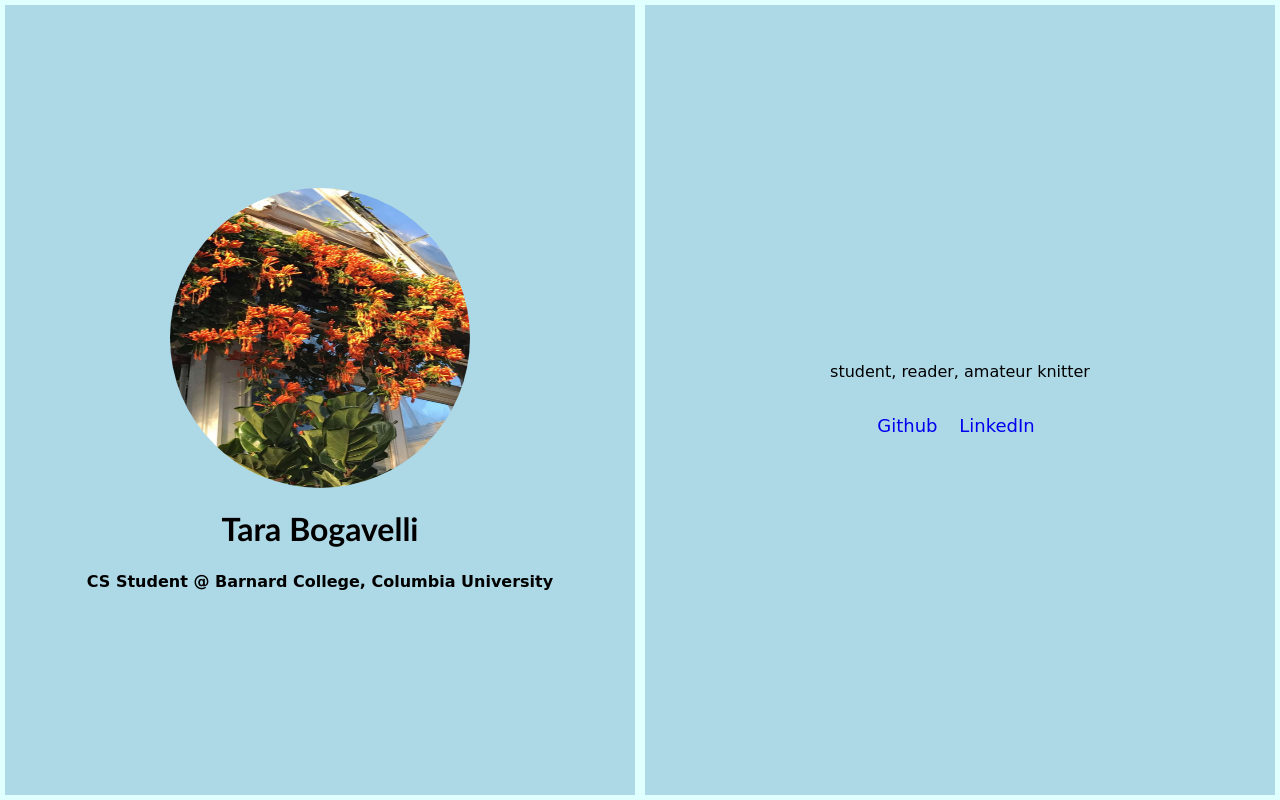
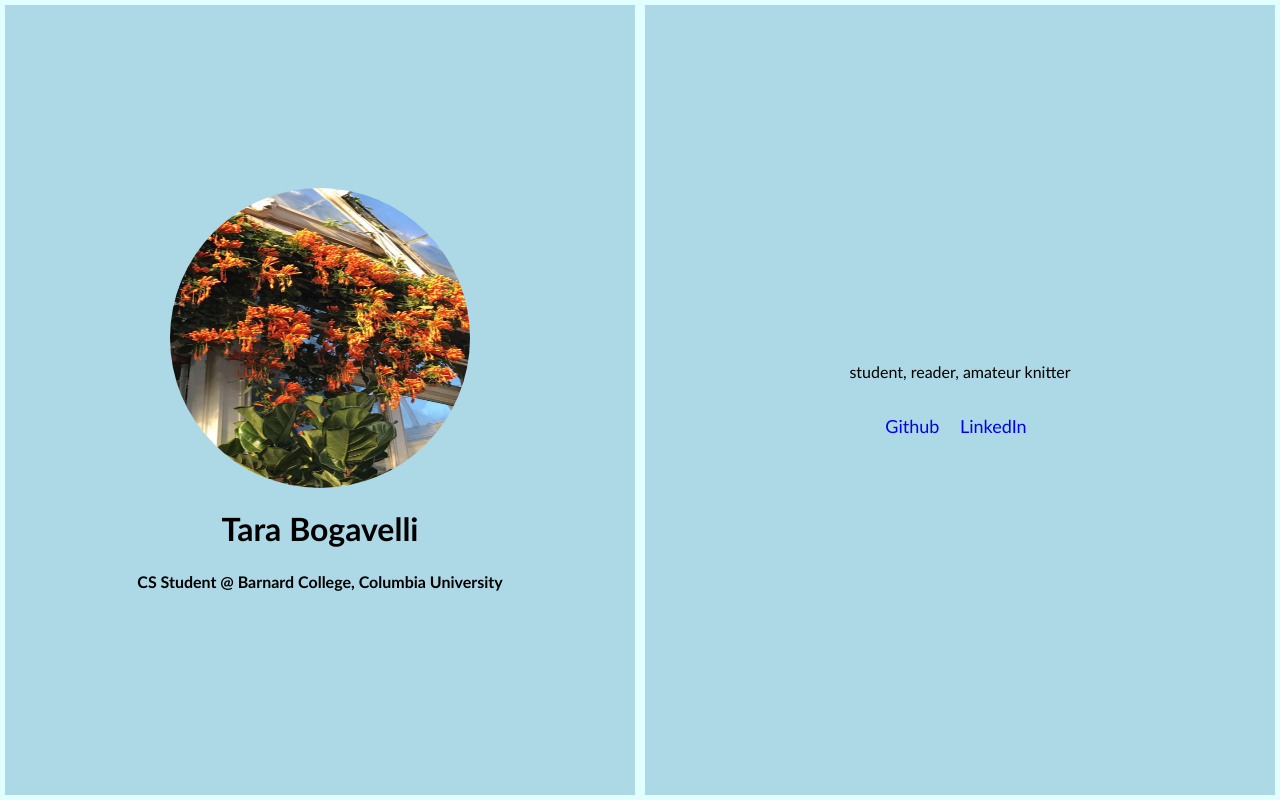
Before and after one commit to tarabogavelli/tarabogavelli.github.io, a plain HTML site: page index.html in a window 1280 px wide. Drawn offline with Linux system fonts and the light colour scheme.

Commit message:
Add files via upload

```diff
--- a/style.css
+++ b/style.css
@@ -6,7 +6,7 @@ htlm, body{
   margin: 0px;
   padding: 0px;
 
-  font-family: cursive;
+  font-family: Optima;
 }
 
 .wrapper{
```
